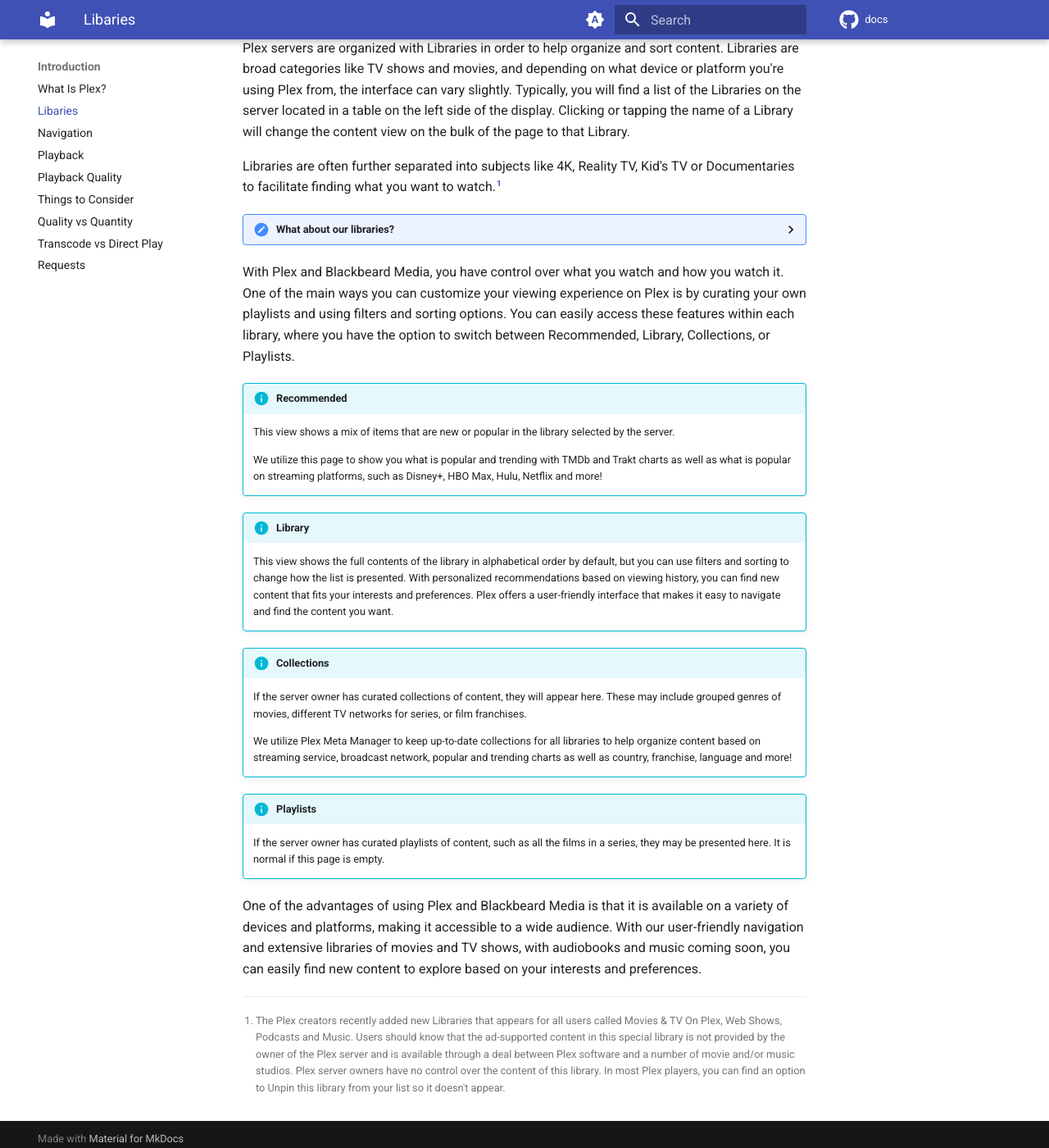
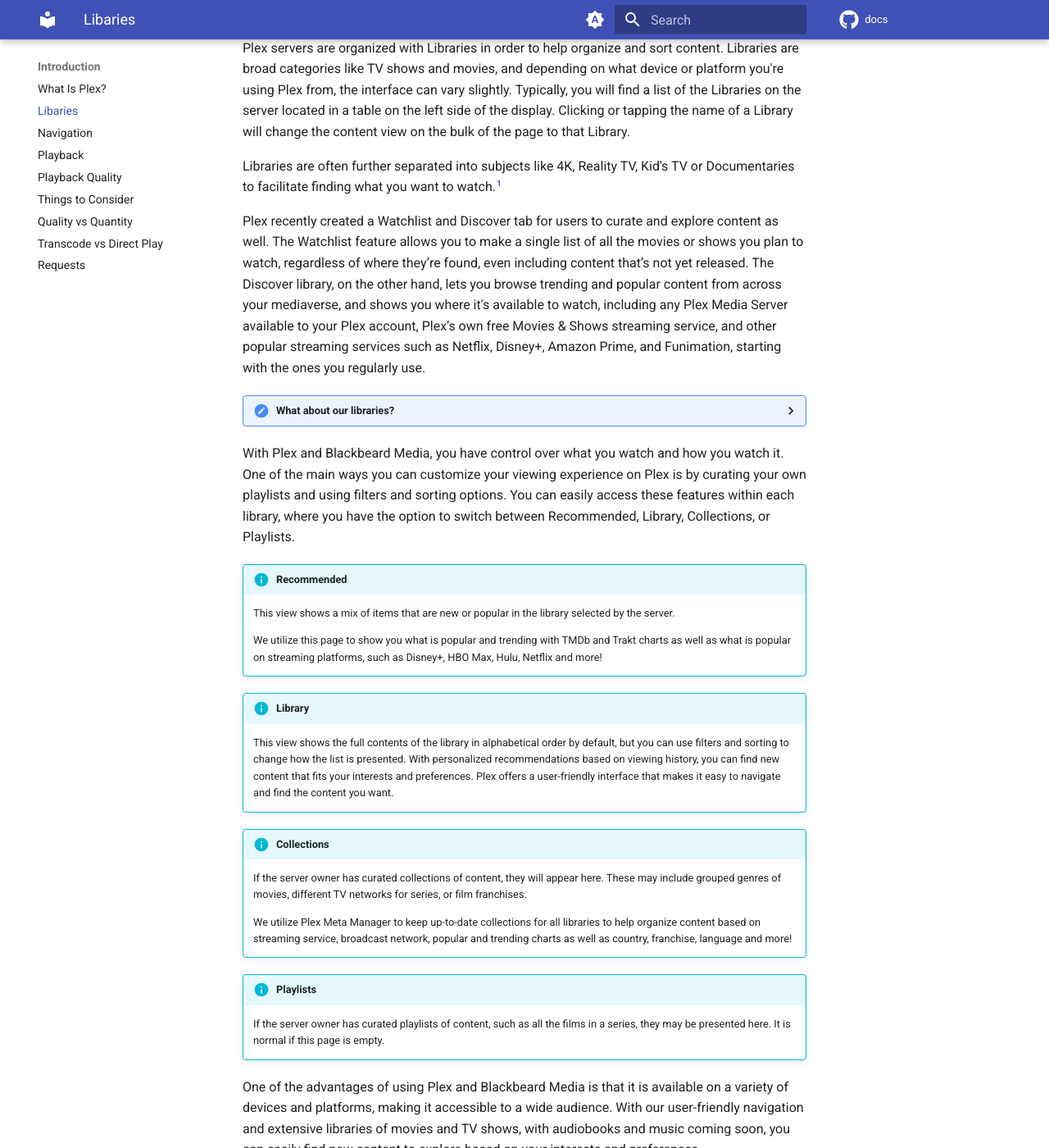
Before and after one commit to neomedia6989/docs-2, an MkDocs documentation site: the page built from docs/introduction/libraries.md, in a window 1280 px wide and 1400 px high, scrolled down 222 px. Shown: the whole window at 82% size. Built offline with MkDocs 1.6.1 and Material for MkDocs 9.7.7, drawn with Linux system fonts in a browser that asks for light colours; comment, search, counter and statistics services are not loaded; some of the changed text lies outside the part shown.

Commit message:
Update libraries.md

```diff
--- a/docs/introduction/libraries.md
+++ b/docs/introduction/libraries.md
@@ -3,6 +3,8 @@
 Plex servers are organized with Libraries in order to help organize and sort content. Libraries are broad categories like TV shows and movies, and depending on what device or platform you're using Plex from, the interface can vary slightly. Typically, you will find a list of the Libraries on the server located in a table on the left side of the display. Clicking or tapping the name of a Library will change the content view on the bulk of the page to that Library.
 
 Libraries are often further separated into subjects like 4K, Reality TV, Kid's TV or Documentaries to facilitate finding what you want to watch.[^1]
+
+Plex recently created a Watchlist and Discover tab for users to curate and explore content as well. The Watchlist feature allows you to make a single list of all the movies or shows you plan to watch, regardless of where they’re found, even including content that’s not yet released. The Discover library, on the other hand, lets you browse trending and popular content from across your mediaverse, and shows you where it's available to watch, including any Plex Media Server available to your Plex account, Plex’s own free Movies & Shows streaming service, and other popular streaming services such as Netflix, Disney+, Amazon Prime, and Funimation, starting with the ones you regularly use.
 
  <details>
   <summary>What about our libraries?</summary>
@@ -33,4 +35,4 @@
 
 One of the advantages of using Plex and Blackbeard Media is that it is available on a variety of devices and platforms, making it accessible to a wide audience. With our user-friendly navigation and extensive libraries of movies and TV shows, with audiobooks and music coming soon, you can easily find new content to explore based on your interests and preferences.
 
-[^1]: The Plex creators recently added new Libraries that appears for all users called Movies & TV On Plex, Web Shows, Podcasts and Music. Users should know that the ad-supported content in this special library is not provided by the owner of the Plex server and is available through a deal between Plex software and a number of movie and/or music studios. Plex server owners have no control over the content of this library. In most Plex players, you can find an option to Unpin this library from your list so it doesn't appear.
+[^1]: The Plex creators recently added new Libraries that appears for all users called Movies & Shows, Live TV and Music. Users should know that the ad-supported content in these special libraries is not provided by the owner of the Plex server and is available through a deal between Plex software and a number of movie and/or music studios. Plex server owners have no control over the content of these libraries. In most Plex players, you can find an option to unpin these library from your list so it doesn't appear.
```
